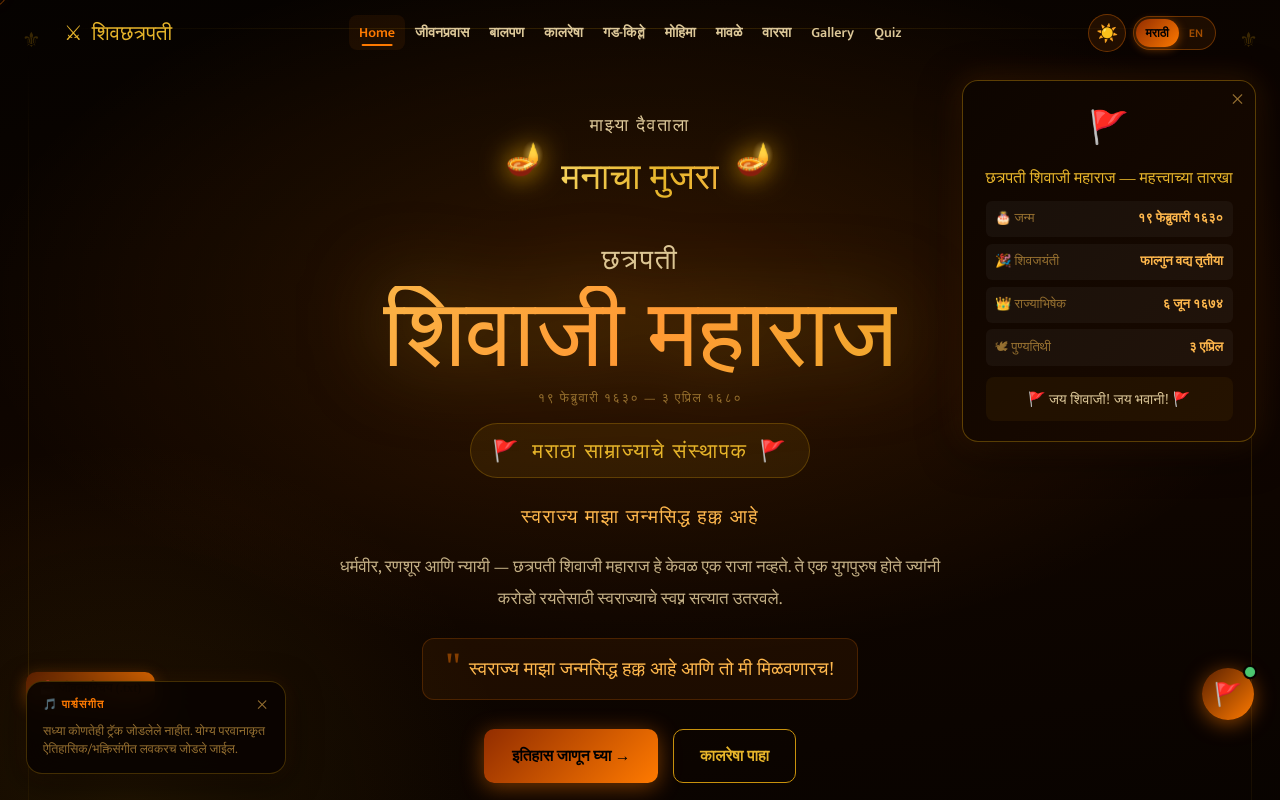
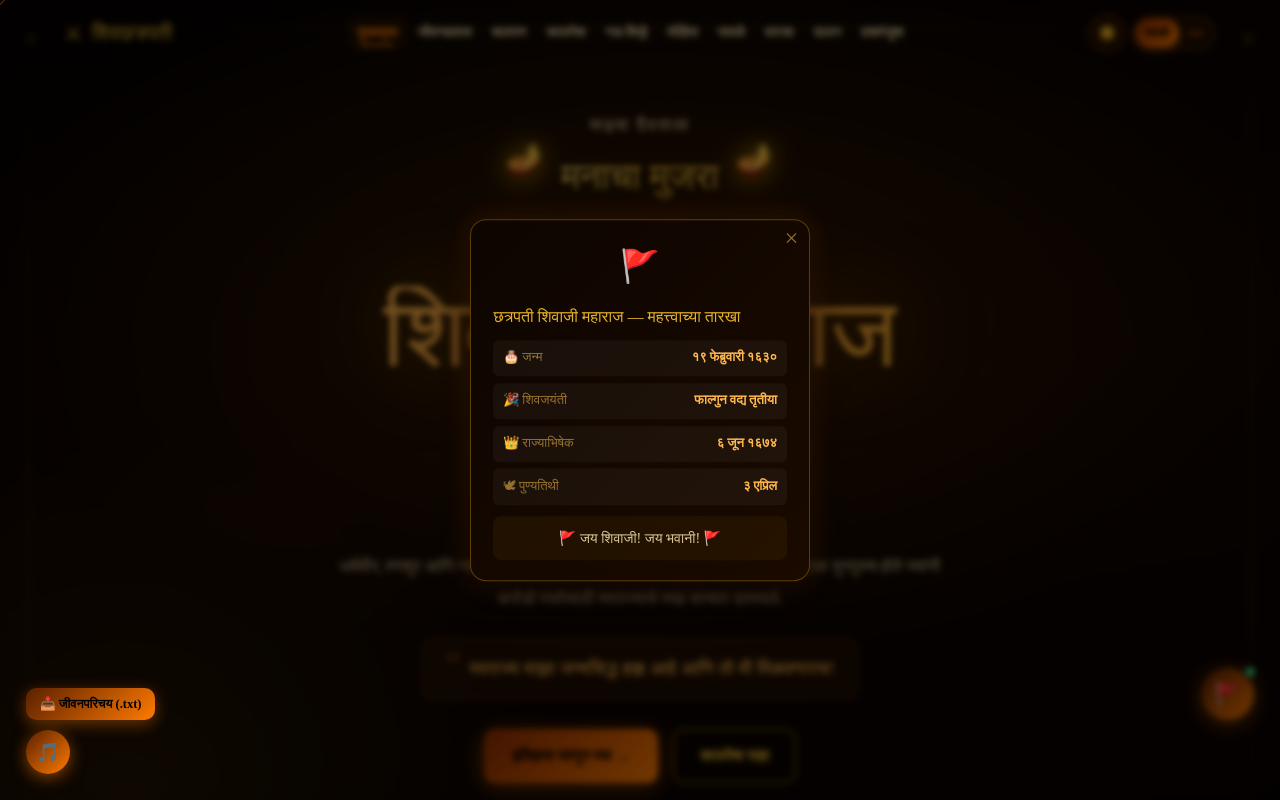
Before and after one commit to somnathhake09/Ch-Shivaji-Maharaj-, a React (Vite) app: page / in a window 1280 px wide. Shown: the top 800 px of the page. Built offline with nearby package versions, Linux system fonts and the light colour scheme; a web font is replaced by a local one.

Commit message:
fix the error

```diff
--- a/src/components/shared.jsx
+++ b/src/components/shared.jsx
@@ -9,7 +9,7 @@ const t = (mr, en, lang) => lang === "mr" ? mr : en;
 // ── DATA ──────────────────────────────────────────────────────────
 // Primary navbar — exact labels/order requested for the site
 const NAV_LINKS = [
-  { href: "/",          mr: "Home",        en: "Home" },
+  { href: "/",          mr: "मुख्यपृष्ठ",   en: "Home" },
   { href: "/about",     mr: "जीवनप्रवास",  en: "Life Journey" },
   { href: "/childhood", mr: "बालपण",       en: "Childhood" },
   { href: "/timeline",  mr: "कालरेषा",     en: "Timeline" },
@@ -17,8 +17,8 @@ const NAV_LINKS = [
   { href: "/battles",   mr: "मोहिमा",      en: "Campaigns" },
   { href: "/mavale",    mr: "मावळे",       en: "Mavale" },
   { href: "/legacy",    mr: "वारसा",       en: "Legacy" },
-  { href: "/gallery",   mr: "Gallery",     en: "Gallery" },
-  { href: "/quiz",      mr: "Quiz",        en: "Quiz" },
+  { href: "/gallery",   mr: "दालन",        en: "Gallery" },
+  { href: "/quiz",      mr: "प्रश्नमंजुषा",en: "Quiz" },
 ];
 
 // Secondary links (footer) — remaining pages not in the primary navbar
@@ -1118,7 +1118,8 @@ const STYLES = `
   @media(max-width:480px){ .chatbot-window{width:calc(100vw - 2rem);right:1rem;} }
 
   /* ── JAYANTI POPUP ── */
-  .jayanti-popup { position:fixed;top:80px;right:24px;z-index:850;max-width:320px;background:linear-gradient(135deg,#0d0500,#1a0a00);border:1px solid rgba(200,145,12,.4);border-radius:16px;padding:1.2rem 1.4rem;box-shadow:0 8px 40px rgba(0,0,0,.7),0 0 30px rgba(255,122,0,.2);animation:popupIn .4s ease; }
+  .jayanti-backdrop { position:fixed; inset:0; z-index:849; background:rgba(0,0,0,.55); backdrop-filter:blur(3px); animation:popupIn .3s ease; }
+  .jayanti-popup { position:fixed;top:50%;left:50%;transform:translate(-50%,-50%);z-index:850;max-width:340px;width:calc(100vw - 2.5rem);background:linear-gradient(135deg,#0d0500,#1a0a00);border:1px solid rgba(200,145,12,.4);border-radius:16px;padding:1.2rem 1.4rem;box-shadow:0 8px 40px rgba(0,0,0,.7),0 0 30px rgba(255,122,0,.2);animation:popupIn .4s ease; }
   @keyframes popupIn { from{opacity:0;transform:translateY(-15px) scale(.95)}to{opacity:1;transform:translateY(0) scale(1)} }
   .jp-close { position:absolute;top:10px;right:12px;background:none;border:none;color:var(--mute);cursor:pointer;font-size:.9rem;transition:color .2s; }
   .jp-close:hover { color:var(--saf); }
@@ -1742,7 +1743,7 @@ const STYLES = `
 
   /* ── MUSIC PLAYER ── */
   .music-player {
-    position: fixed; bottom: 26px; left: 26px; z-index: 800;
+    position: fixed; bottom: 26px; left: 26px; z-index: 9000; pointer-events: auto;
     background: rgba(13,5,0,.92); border: 1px solid var(--bdr);
     border-radius: 14px; padding: .7rem 1rem;
     display: flex; align-items: center; gap: .75rem;
@@ -1755,7 +1756,7 @@ const STYLES = `
     width: 36px; height: 36px; border-radius: 50%; flex-shrink: 0;
     background: linear-gradient(135deg,#5a2000,var(--saf));
     border: none; color: #000; font-size: 1rem;
-    cursor: pointer; display: flex; align-items: center; justify-content: center;
+    cursor: pointer; pointer-events: auto; display: flex; align-items: center; justify-content: center;
     transition: all .3s;
   }
   .mp-btn:hover { transform: scale(1.1); }
@@ -1786,15 +1787,17 @@ const STYLES = `
     to   { transform: scaleY(1);   opacity: 1; }
   }
 
-  /* Floating PDF/summary download button — positioned above the music
-     player so the two floating widgets never overlap. */
-  .pdf-dl-btn{position:fixed;bottom:96px;left:26px;background:linear-gradient(135deg,#5a2000,var(--saf));border:none;border-radius:10px;color:#000;font-family:var(--fd);font-size:.78rem;font-weight:700;padding:8px 14px;cursor:pointer;z-index:799;box-shadow:0 4px 16px rgba(255,122,0,.4);transition:all .3s;display:flex;align-items:center;gap:5px}
+  /* Floating widgets on the left (PDF summary + music player) stack in a
+    single fixed flex column so they never overlap, regardless of the
+    music player's open/closed height. */
+  .floating-stack{position:fixed;bottom:26px;left:26px;z-index:9000;pointer-events:auto;display:flex;flex-direction:column-reverse;align-items:flex-start;gap:10px}
+  .pdf-dl-btn{position:static;background:linear-gradient(135deg,#5a2000,var(--saf));border:none;border-radius:10px;color:#000;font-family:var(--fd);font-size:.78rem;font-weight:700;padding:8px 14px;cursor:pointer;box-shadow:0 4px 16px rgba(255,122,0,.4);transition:all .3s;display:flex;align-items:center;gap:5px}
   .pdf-dl-btn:hover{transform:translateY(-2px)}
-  .music-fab-closed{position:fixed;bottom:26px;left:26px;z-index:800;background:linear-gradient(135deg,#5a2000,var(--saf));border:none;border-radius:50%;width:44px;height:44px;color:#000;font-size:1.2rem;cursor:pointer;box-shadow:0 4px 16px rgba(255,122,0,.5);transition:all .3s}
-  .music-player-box{position:fixed;bottom:26px;left:26px;z-index:800;background:rgba(10,4,0,.94);border:1px solid rgba(200,145,12,.3);border-radius:16px;padding:.8rem 1rem;backdrop-filter:blur(16px);box-shadow:0 8px 32px rgba(0,0,0,.6),0 0 20px rgba(255,122,0,.1);min-width:220px;max-width:260px;font-family:var(--fb)}
+  .music-fab-closed{position:static;background:linear-gradient(135deg,#5a2000,var(--saf));border:none;border-radius:50%;width:44px;height:44px;color:#000;font-size:1.2rem;cursor:pointer;box-shadow:0 4px 16px rgba(255,122,0,.5);transition:all .3s}
+  .music-player-box{position:static;background:rgba(10,4,0,.94);border:1px solid rgba(200,145,12,.3);border-radius:16px;padding:.8rem 1rem;backdrop-filter:blur(8px);box-shadow:0 8px 32px rgba(0,0,0,.6),0 0 20px rgba(255,122,0,.1);min-width:220px;max-width:260px;font-family:var(--fb)}
   @media (max-width:640px){
-    .pdf-dl-btn{bottom:84px;left:14px;padding:7px 11px;font-size:.72rem}
-    .music-fab-closed,.music-player-box{left:14px}
+    .floating-stack{bottom:14px;left:14px;gap:8px}
+    .pdf-dl-btn{padding:7px 11px;font-size:.72rem}
   }
 `;
 
@@ -2153,10 +2156,13 @@ function JayantiPopup() {
 
   if (!show || dismissed) return null;
 
+  const close = () => { setShow(false); setDismissed(true); };
+
   return (
-    <div className="jayanti-popup">
-      <button className="jp-close" onClick={() => { setShow(false); setDismissed(true); }}>✕</button>
-      <div className="jp-icon">🚩</div>
+    <div className="jayanti-backdrop" onClick={close}>
+      <div className="jayanti-popup" onClick={e => e.stopPropagation()}>
+        <button className="jp-close" onClick={close}>✕</button>
+        <div className="jp-icon">🚩</div>
       <div className="jp-title">
         {lang==="mr" ? "छत्रपती शिवाजी महाराज — महत्त्वाच्या तारखा" : "Chhatrapati Shivaji Maharaj — Important Dates"}
       </div>
@@ -2181,6 +2187,7 @@ function JayantiPopup() {
       <div className="jp-msg">
         {lang==="mr" ? "🚩 जय शिवाजी! जय भवानी! 🚩" : "🚩 Jai Shivaji! Jai Bhavani! 🚩"}
       </div>
+      </div>
     </div>
   );
 }
@@ -2310,8 +2317,8 @@ function CustomCursor() {
     const animate = () => {
       const dx = pos.current.x - ring.current.x;
       const dy = pos.current.y - ring.current.y;
-      ring.current.x += dx * 0.15;
-      ring.current.y += dy * 0.15;
+      ring.current.x += dx * 0.35;
+      ring.current.y += dy * 0.35;
       if (dotRef.current) {
         dotRef.current.style.left = pos.current.x + 'px';
         dotRef.current.style.top  = pos.current.y + 'px';
@@ -2479,23 +2486,76 @@ For detailed references, see the "Sources & References" page on this site.
 // before enabling playback, so nothing is mislabeled.
 function MusicPlayer() {
   const lang = useLang();
-  const [show, setShow] = useState(true);
-  const TRACKS = [];
-
-  if (!show) return (
-    <button onClick={() => setShow(true)} className="music-fab-closed" title={lang==="mr" ? "पार्श्वसंगीत" : "Music"}>🎵</button>
-  );
+  const [show, setShow] = useState(false);
+
+  if (!show) {
+    return (
+      <button
+        type="button"
+        className="music-fab-closed"
+        onClick={() => setShow(true)}
+        title={lang === "mr" ? "पार्श्वसंगीत" : "Music"}
+      >
+        🎵
+      </button>
+    );
+  }
 
   return (
     <div className="music-player-box">
-      <div style={{display:'flex', justifyContent:'space-between', alignItems:'center', marginBottom:'.5rem'}}>
-        <span style={{fontSize:'.7rem', color:'var(--saf)', fontWeight:700, letterSpacing:'.1em'}}>
-          🎵 {lang==="mr" ? "पार्श्वसंगीत" : "MUSIC"}
+      <div
+        style={{
+          display: "flex",
+          justifyContent: "space-between",
+          alignItems: "center",
+          marginBottom: ".5rem",
+        }}
+      >
+        <span
+          style={{
+            fontSize: ".7rem",
+            color: "var(--saf)",
+            fontWeight: 700,
+            letterSpacing: ".1em",
+          }}
+        >
+          🎵 {lang === "mr" ? "पार्श्वसंगीत" : "MUSIC"}
         </span>
-        <button onClick={() => setShow(false)} style={{background:'none', border:'none', color:'var(--mute)', cursor:'pointer', fontSize:'.8rem', padding:'0 2px'}}>✕</button>
+
+        <button
+          type="button"
+          aria-label={lang === "mr" ? "संगीत बंद करा" : "Close music"}
+          onClick={(e) => {
+            e.preventDefault();
+            e.stopPropagation();
+            setShow(false);
+          }}
+          style={{
+            position: "relative",
+            zIndex: 100001,
+            background: "transparent",
+            border: "0",
+            color: "var(--mute)",
+            cursor: "pointer",
+            fontSize: "1rem",
+            lineHeight: 1,
+            padding: "6px 8px",
+            pointerEvents: "auto",
+          }}
+        >
+          ✕
+        </button>
       </div>
-      <p style={{fontSize:'.78rem', color:'var(--mute)', lineHeight:1.5, margin:0}}>
-        {lang==="mr"
+
+      <p
+        style={{
+          fontSize: ".78rem",
+          color: "var(--mute)",
+          lineHeight: 1.5,
+          margin: 0,
+        }}
+      >
+        {lang === "mr"
           ? "सध्या कोणतेही ट्रॅक जोडलेले नाहीत. योग्य परवानाकृत ऐतिहासिक/भक्तिसंगीत लवकरच जोडले जाईल."
           : "No tracks are configured yet. Properly licensed historical/devotional music will be added here soon."}
       </p>
```
